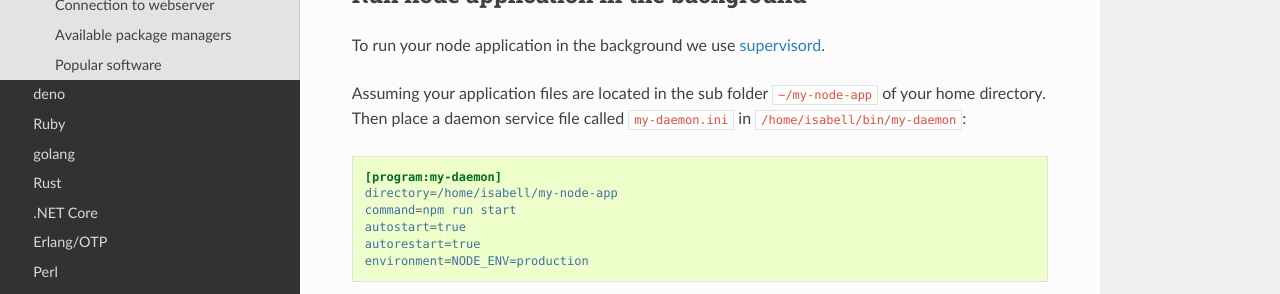
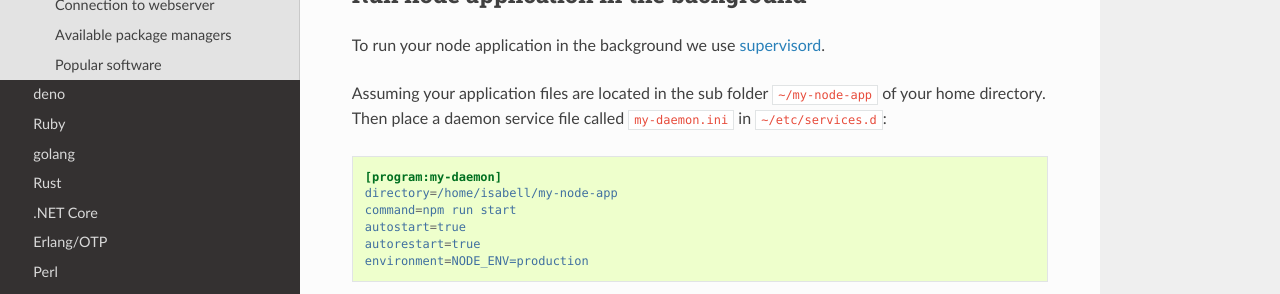
Before and after one commit to Uberspace/manual, a Sphinx documentation site: the page built from source/lang-nodejs.rst, in a window 1280 px wide and 900 px high, scrolled down 1992 px. Shown: the part 147-441 px from the top of the window. Built offline with Sphinx 7.4.7 and the Read the Docs theme 2.0.0, drawn with Linux system fonts in a browser that asks for light colours.

Commit message:
Update lang-nodejs.rst
I think the `my-daemon.ini` must be in `~/etc/services.d`, otherwise `supervisord` won't find it.

```diff
--- a/source/lang-nodejs.rst
+++ b/source/lang-nodejs.rst
@@ -91,7 +91,7 @@ To run your node application in the background we use `supervisord <https://manu
 
 
 Assuming your application files are located in the sub folder ``~/my-node-app`` of your home directory.
-Then place a daemon service file called ``my-daemon.ini`` in ``/home/isabell/bin/my-daemon``:
+Then place a daemon service file called ``my-daemon.ini`` in ``~/etc/services.d``:
 
 .. code-block:: ini
 
```
